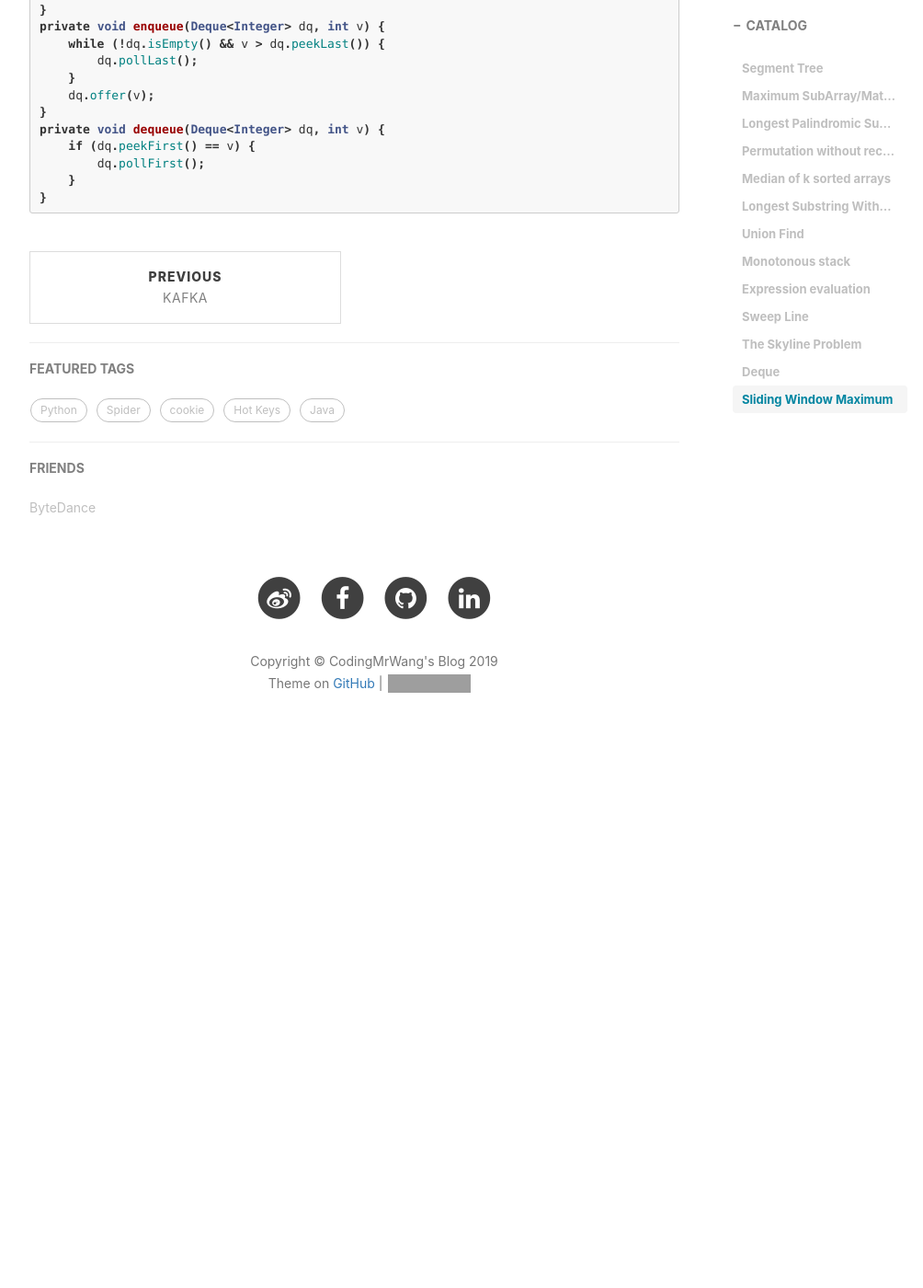
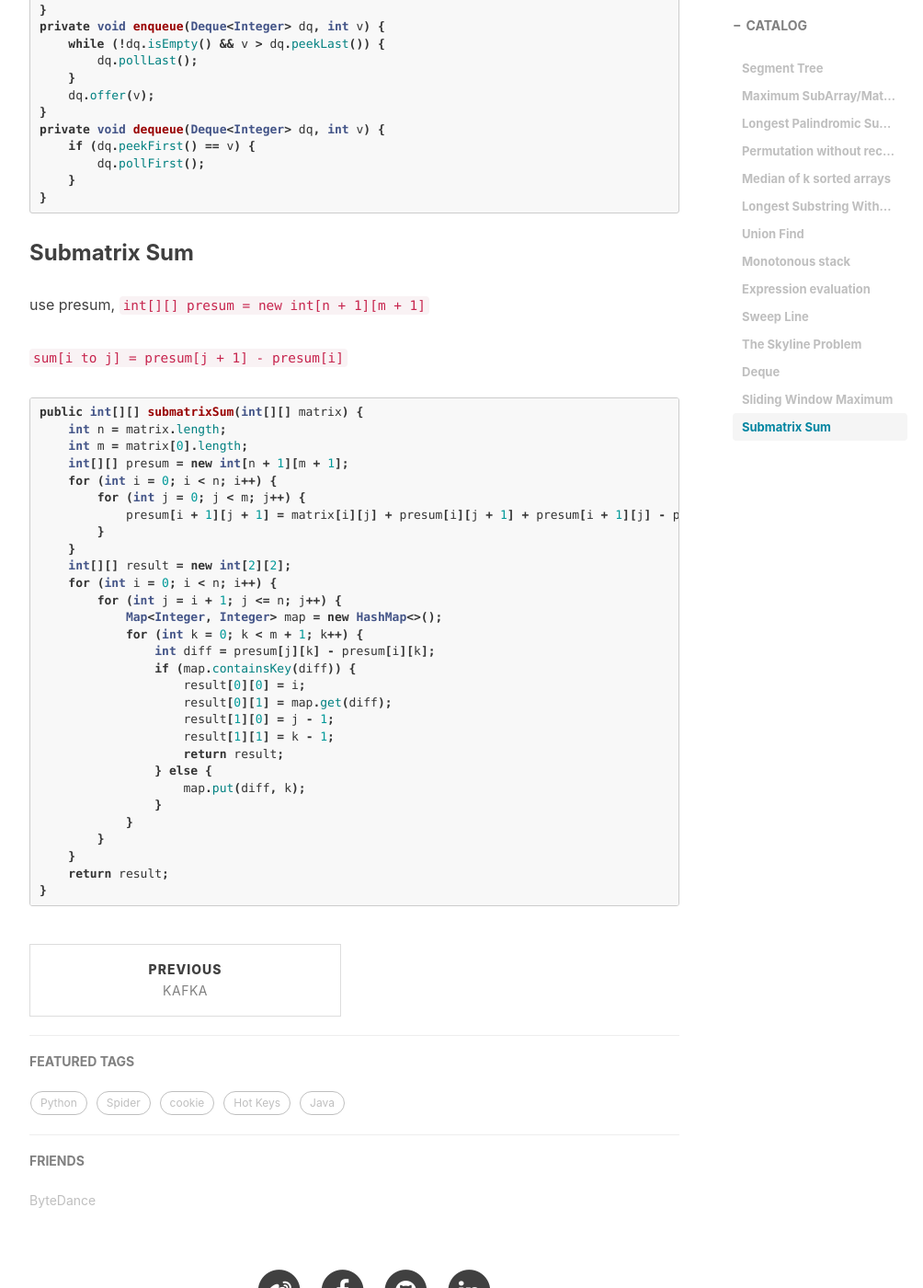
Before and after one commit to CodingMrWang/codingmrwang.github.io, a Jekyll site: the page built from _posts/2018-12-19-datastructure.md, in a window 1280 px wide and 1400 px high, scrolled down 11220 px. Shown: the whole window at 92% size, without its empty margins (233-1237 px from the left). Built offline with Jekyll 4.4.1, drawn with Linux system fonts in a browser that asks for light colours; nearby versions of some CDN libraries; comment, search, counter and statistics services are not loaded; before the commit the page ends 12067 px from its top, so only the background shows below that; grey boxes are pictures that could not be loaded.

Commit message:
Update 2018-12-19-datastructure.md

````diff
--- a/_posts/2018-12-19-datastructure.md
+++ b/_posts/2018-12-19-datastructure.md
@@ -567,3 +567,41 @@ private void dequeue(Deque<Integer> dq, int v) {
     }
 }
 ```
+
+### Submatrix Sum
+
+use presum, `int[][] presum = new int[n + 1][m + 1]`
+
+`sum[i to j] = presum[j + 1] - presum[i]`
+
+```java
+public int[][] submatrixSum(int[][] matrix) {
+    int n = matrix.length;
+    int m = matrix[0].length;
+    int[][] presum = new int[n + 1][m + 1];
+    for (int i = 0; i < n; i++) {
+        for (int j = 0; j < m; j++) {
+            presum[i + 1][j + 1] = matrix[i][j] + presum[i][j + 1] + presum[i + 1][j] - presum[i][j];
+        }
+    }
+    int[][] result = new int[2][2];
+    for (int i = 0; i < n; i++) {
+        for (int j = i + 1; j <= n; j++) {
+            Map<Integer, Integer> map = new HashMap<>();
+            for (int k = 0; k < m + 1; k++) {
+                int diff = presum[j][k] - presum[i][k];
+                if (map.containsKey(diff)) {
+                    result[0][0] = i;
+                    result[0][1] = map.get(diff);
+                    result[1][0] = j - 1;
+                    result[1][1] = k - 1;
+                    return result;
+                } else {
+                    map.put(diff, k);
+                }
+            }
+        }
+    }
+    return result;
+}
+```
````
